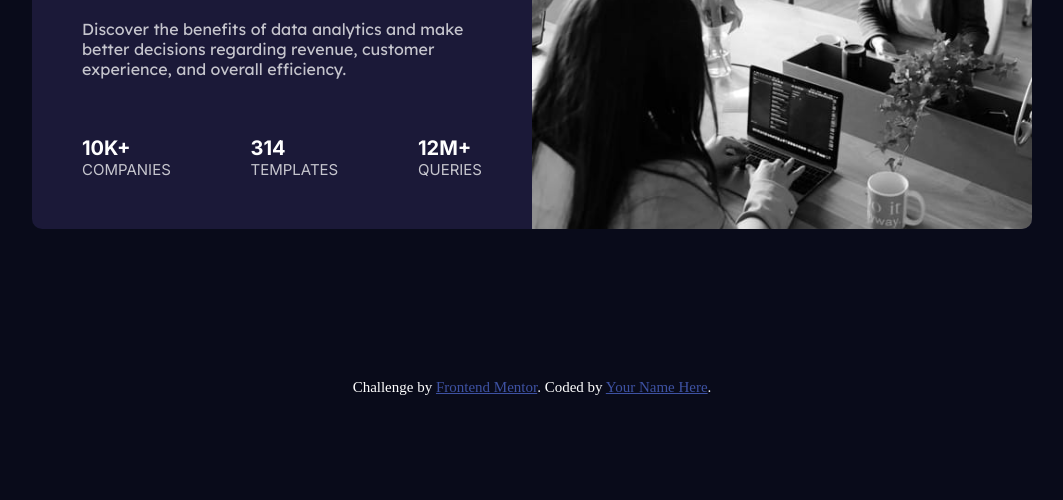
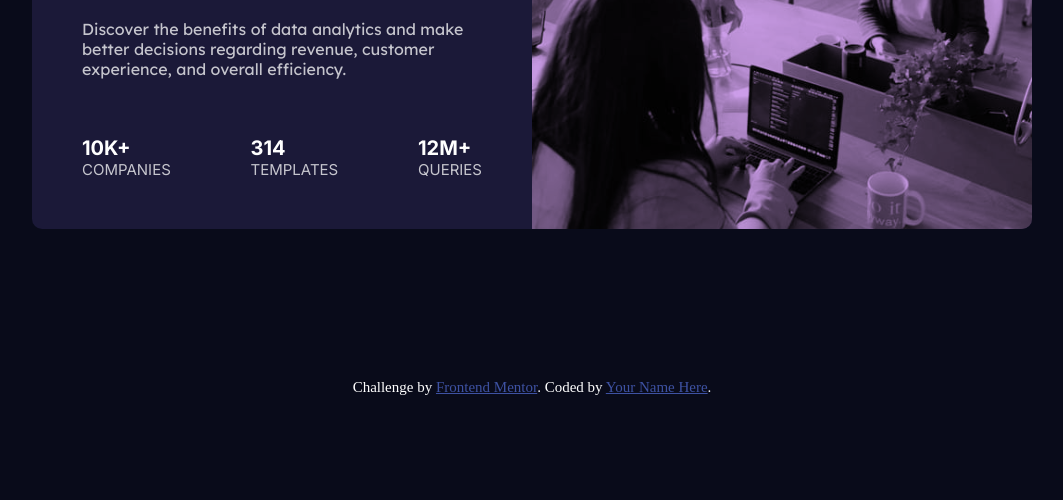
Before and after one commit to DessyZeal/statscard, a plain HTML site: page index.html in a window 1280 px wide. Shown: the part 300-800 px from the top of the page, without its empty margins (108-1171 px from the left). Drawn offline with Linux system fonts and the light colour scheme.

Commit message:
new commit

```diff
--- a/style.css
+++ b/style.css
@@ -73,6 +73,8 @@ body {
 }
 .card_img {
     background-image: url('./images/image-header-desktop.jpg');
+    background-color: hsla(277, 64%, 61%, 0.6);
+    background-blend-mode: multiply;
     background-size: cover;
     background-position:  center;
     height: auto;
@@ -105,7 +107,3 @@ body {
         align-items: center;
     }
 }
-@media (max-width:480px) {
-    .card_container {
-    }
-}
```
